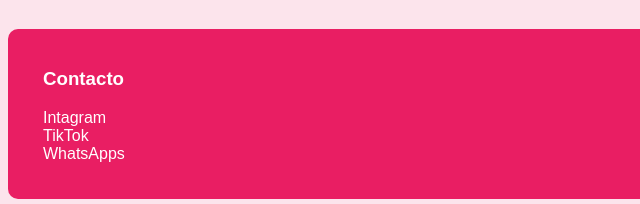
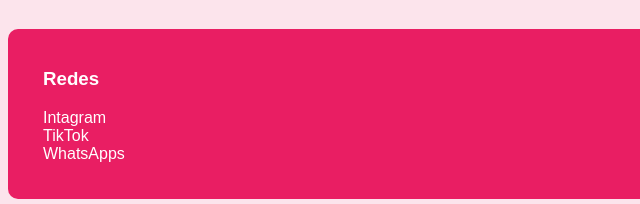
Before and after one commit to hellmen00/proyecto-1, a plain HTML site: page index.html in a window 1280 px wide. Shown: the part 3176-3380 px from the top of the page, 0-640 px from the left. Drawn offline with Linux system fonts and the light colour scheme.

Commit message:
Update index.html

```diff
--- a/index.html
+++ b/index.html
@@ -92,7 +92,7 @@
     </main>
     <footer class="pie-pag">
         <div class="contacto" id="contacto">
-            <h3>Contacto</h3>
+            <h3>Redes</h3>
             <nav class="contactbar">
                 <ul class="contactlist">
                     <a href="https://www.instagram.com/hell_mendoza0/" target="_blank"><li>Intagram</li></a>
```
